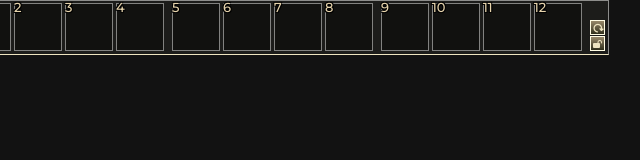
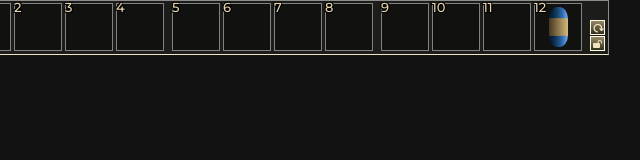
Before and after one commit to PSaveika/Lineage2-Skill-Bar, a plain HTML site: page index.html in a window 1280 px wide. Shown: the full height of the page, 111-751 px from the left. Drawn offline with Linux system fonts and the light colour scheme.

Commit message:
Add files via upload

```diff
--- a/index.html
+++ b/index.html
@@ -40,7 +40,28 @@
             <div class="skill skill-9"><p>9</p></div>
             <div class="skill skill-10"><p>10</p></div>
             <div class="skill skill-11"><p>11</p></div>
-            <div class="skill skill-12"><p>12</p></div>
+            <div class="skill skill-12">
+                <p>12</p>
+                <div class="item-center">
+                    <div class="soulshot">
+                        <div class="black-rect">
+                            <div class="rect-1"></div>
+                            <div class="rect-2"></div>
+                            <div class="rect-3"></div>
+                            <div class="rect-4"></div>
+                            <div class="rect-5"></div>
+                            <div class="rect-6"></div>
+                            <div class="rect-7"></div>
+                            <div class="rect-8"></div>
+                            <div class="rect-9"></div>
+                            <div class="rect-10"></div>
+                            <div class="rect-11"></div>
+                            <div class="rect-11"></div>
+                        </div>
+                    </div>
+                </div>
+
+            </div>
         </div>
 
         <div class="additional-functions">
--- a/style.css
+++ b/style.css
@@ -211,3 +211,30 @@ body {
     align-items: center;
     margin-bottom: 3px;
 }
+
+.item-center {
+    height: 100%;
+    width: 100%;
+    display: flex;
+    justify-content: center;
+    align-items: center;
+}
+
+.soulshot {
+    width: 19px;
+    height: 40px;
+    background: linear-gradient(90deg, #061f3e 15%, #164366, #306db6, #82aeeb);
+    border-radius: 45% / 30%;
+    display: flex;
+    justify-content: center;
+    align-items: center;
+
+}
+
+.black-rect {
+    /* background: #0c0800; */
+    background: linear-gradient(90deg,#483720, #d3b97b);
+    width: 100%;
+    height: 45%;
+    border-radius: 100% / 5%;
+}
```
